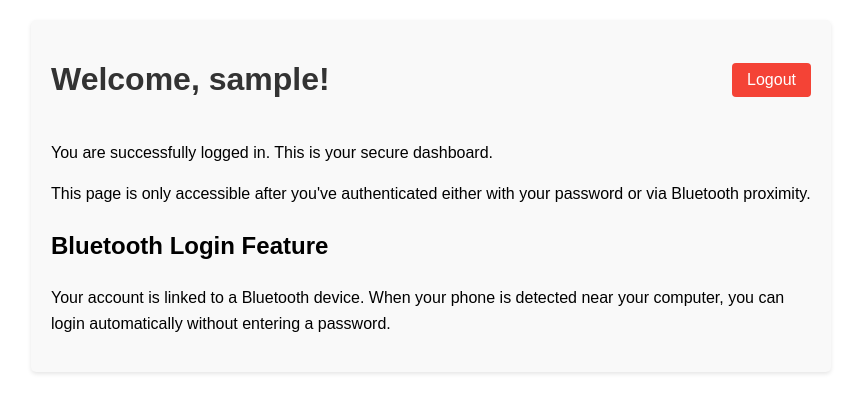
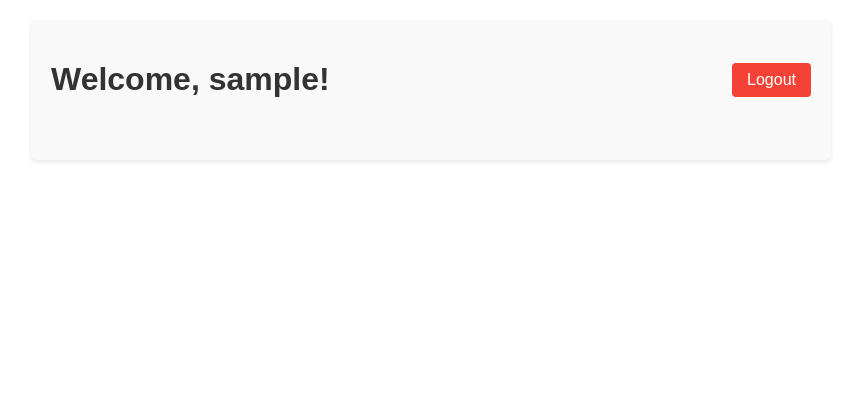
Before and after one commit to FantomCode25/Alt-f4, a Flask app: template templates/dashboard.html in a window 1280 px wide. Shown: the top 413 px of the page, without its empty margins (209-1070 px from the left). Run offline with Flask 3, Linux system fonts and the light colour scheme; the template is opened without the code that fills it: most values are stand-ins (such as "Sample title", 1, 10 or a date in 2020); parts of the project's set-up code (start-up, migrations or seed data) failed here and were passed over.

Commit message:
Update dashboard.html

```diff
--- a/templates/dashboard.html
+++ b/templates/dashboard.html
@@ -5,7 +5,7 @@
 <head>
     <meta charset="UTF-8">
     <meta name="viewport" content="width=device-width, initial-scale=1.0">
-    <title>Dashboard - Bluetooth Auth System</title>
+    <title>Dashboard </title>
     <style>
         body {
             font-family: Arial, sans-serif;
@@ -52,13 +52,6 @@
             <a href="/logout" class="logout">Logout</a>
         </div>
 
-        <div class="content">
-            <p>You are successfully logged in. This is your secure dashboard.</p>
-            <p>This page is only accessible after you've authenticated either with your password or via Bluetooth proximity.</p>
 
-            <h2>Bluetooth Login Feature</h2>
-            <p>Your account is linked to a Bluetooth device. When your phone is detected near your computer, you can login automatically without entering a password.</p>
-        </div>
-    </div>
 </body>
 </html>
```
